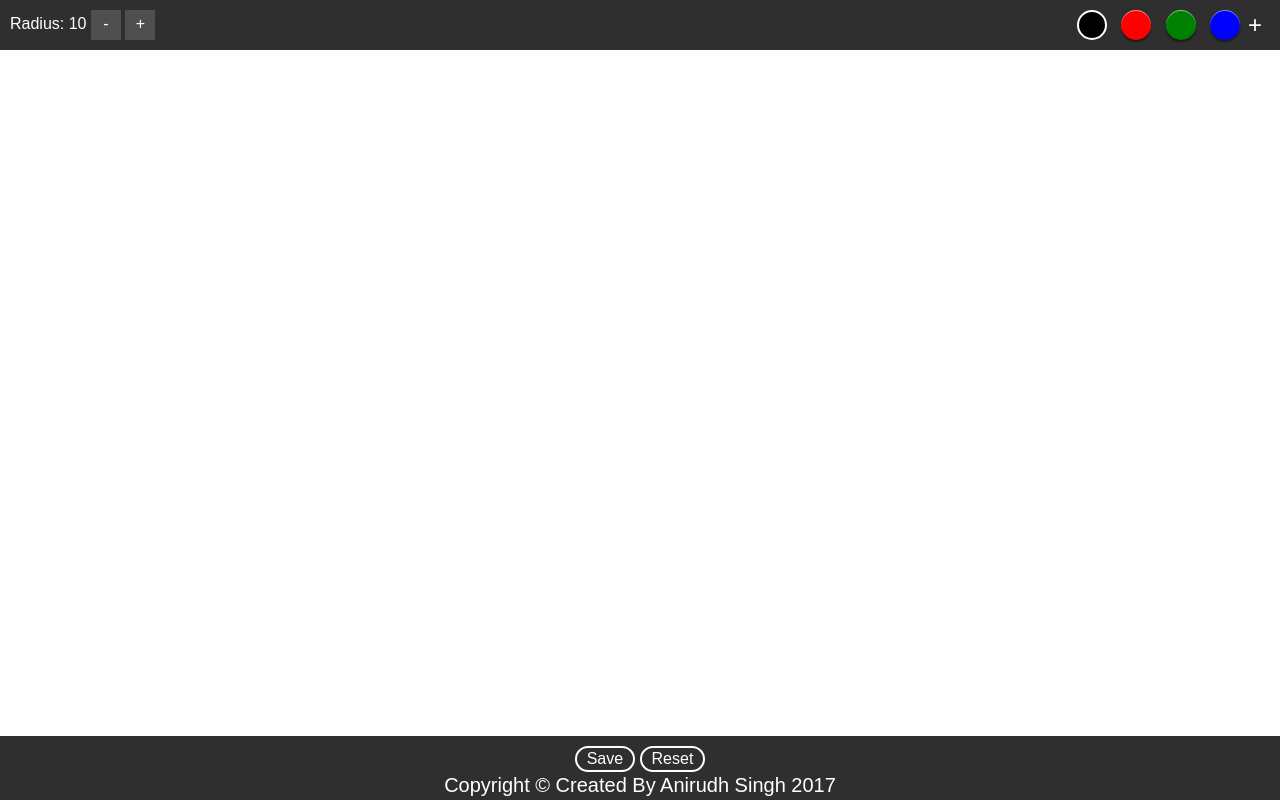
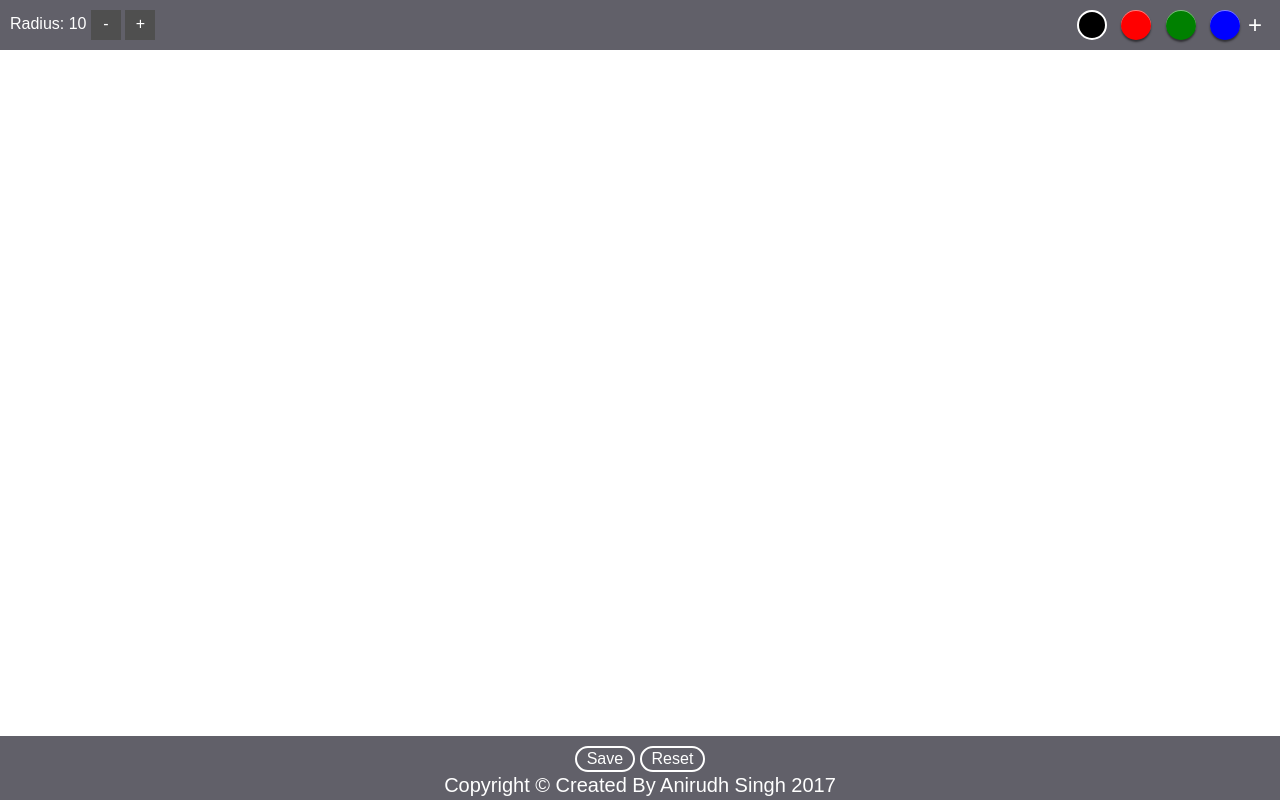
Before and after one commit to anirudhsinghr/canvas, a plain HTML site: page index.html in a window 1280 px wide. Drawn offline with Linux system fonts and the light colour scheme.

Commit message:
Tinker Layout

```diff
--- a/style.css
+++ b/style.css
@@ -23,7 +23,7 @@ canvas {
 	position: fixed;
 	top: 0;
 	left: 0;
-	background-color: #2f2f2f;
+	background-color: #616069;
 	color: #FFF;
 	font-family: sans-serif;
 }
@@ -75,7 +75,7 @@ canvas {
 }
 
 #footer {
-	background-color: #2f2f2f;
+	background-color: #616069;
 	position: fixed;
 	width: 100%;
 	text-align: center;
```
